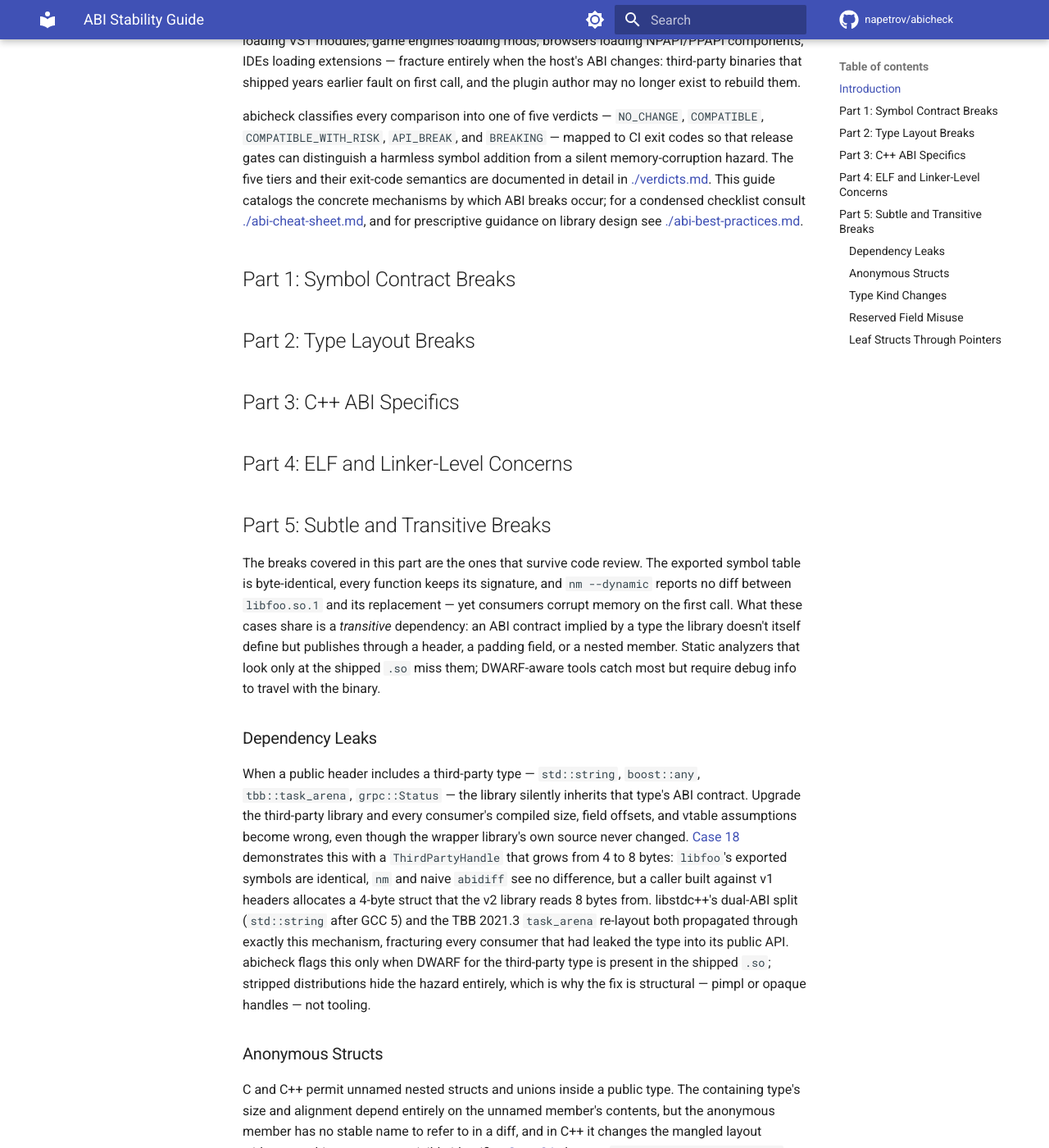
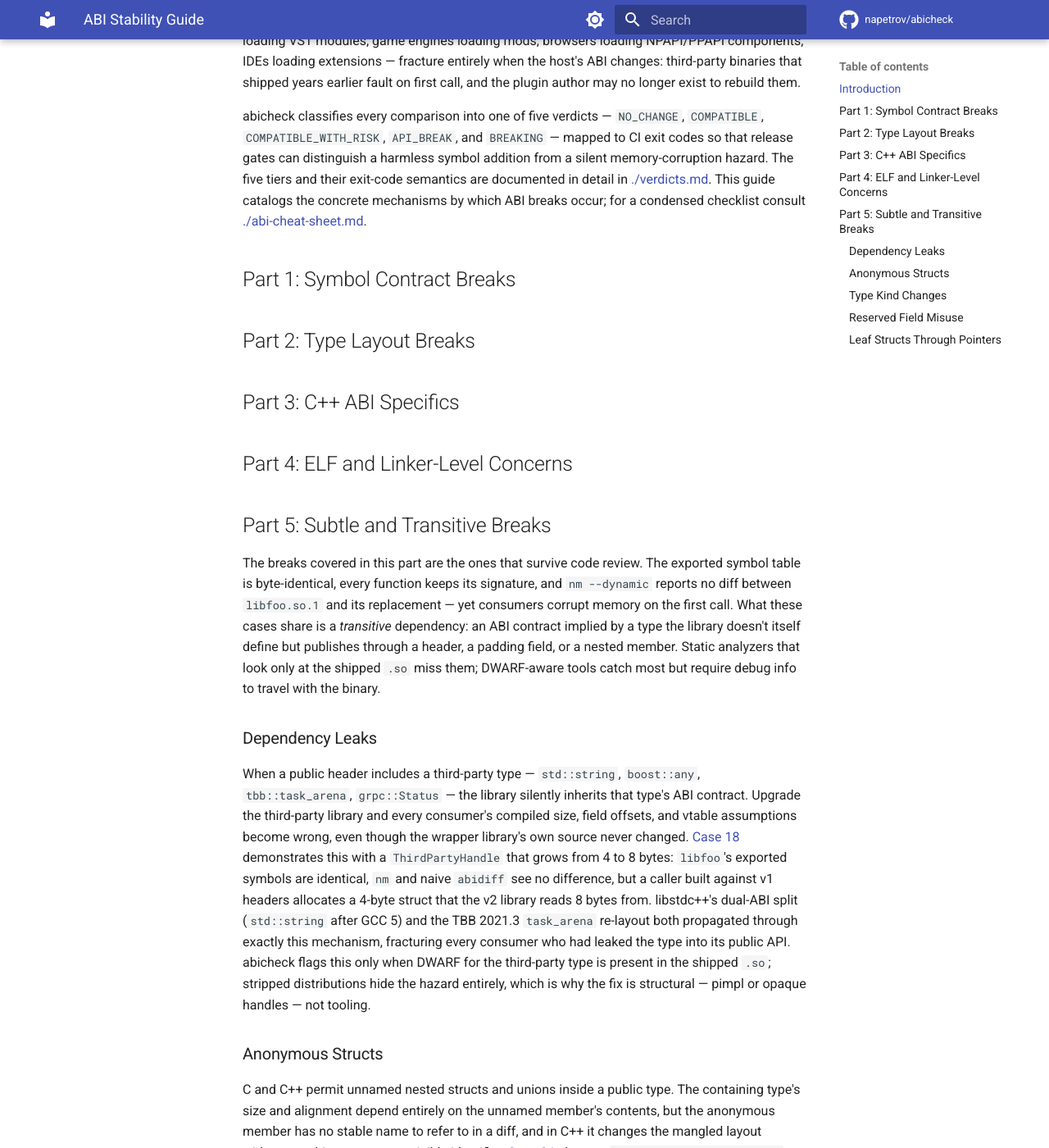
Before and after one commit to napetrov/abicheck, an MkDocs documentation site: the page built from docs/concepts/abi-stability-guide.md, in a window 1280 px wide and 1400 px high, scrolled down 642 px. Shown: the whole window at 82% size. Built offline with MkDocs 1.6.1 and Material for MkDocs 9.7.7, drawn with Linux system fonts in a browser that asks for light colours; comment, search, counter and statistics services are not loaded.

Commit message:
docs: fix mkdocs strict warnings on abi-stability-guide
Addresses CI failures on build-docs and lint-and-types jobs (both run
`mkdocs build --strict`) and CodeRabbit review comments:

- Remove broken link to abi-best-practices.md in the Introduction (file
  does not exist in the repo; referenced by scaffold content but the
  target was never created).
- Convert the five case example links from ../../examples/caseNN_*/README.md
  (outside the docs tree, not resolvable by mkdocs) to absolute GitHub URLs
  pointing at the example directories, matching the convention already used
  in concepts/abi-cheat-sheet.md.
- Apply the "who/that" nitpick in the Dependency Leaks sub-section.

```diff
--- a/docs/concepts/abi-stability-guide.md
+++ b/docs/concepts/abi-stability-guide.md
@@ -6,7 +6,7 @@ An **API** (Application Programming Interface) is a *source-level* contract: the
 
 The cost of an ABI break compounds with the size of the ecosystem depending on the library. When `libfoo.so.1` breaks ABI without bumping its SONAME, a Linux distribution must rebuild — and re-test, re-sign, and re-ship — every reverse-dependency in the archive; Debian and Fedora each track hundreds of such transitions per release. In embedded and firmware contexts, an ABI break shipped in an OTA update can brick devices in the field when a pre-linked application loads a new system library whose struct offsets have shifted. Plugin ecosystems — audio hosts loading VST modules, game engines loading mods, browsers loading NPAPI/PPAPI components, IDEs loading extensions — fracture entirely when the host's ABI changes: third-party binaries that shipped years earlier fault on first call, and the plugin author may no longer exist to rebuild them.
 
-abicheck classifies every comparison into one of five verdicts — `NO_CHANGE`, `COMPATIBLE`, `COMPATIBLE_WITH_RISK`, `API_BREAK`, and `BREAKING` — mapped to CI exit codes so that release gates can distinguish a harmless symbol addition from a silent memory-corruption hazard. The five tiers and their exit-code semantics are documented in detail in [./verdicts.md](./verdicts.md). This guide catalogs the concrete mechanisms by which ABI breaks occur; for a condensed checklist consult [./abi-cheat-sheet.md](./abi-cheat-sheet.md), and for prescriptive guidance on library design see [./abi-best-practices.md](./abi-best-practices.md).
+abicheck classifies every comparison into one of five verdicts — `NO_CHANGE`, `COMPATIBLE`, `COMPATIBLE_WITH_RISK`, `API_BREAK`, and `BREAKING` — mapped to CI exit codes so that release gates can distinguish a harmless symbol addition from a silent memory-corruption hazard. The five tiers and their exit-code semantics are documented in detail in [./verdicts.md](./verdicts.md). This guide catalogs the concrete mechanisms by which ABI breaks occur; for a condensed checklist consult [./abi-cheat-sheet.md](./abi-cheat-sheet.md).
 
 ## Part 1: Symbol Contract Breaks
 
@@ -42,13 +42,13 @@ When a public header includes a third-party type — `std::string`, `boost::any`
 ABI contract. Upgrade the third-party library and every consumer's compiled
 size, field offsets, and vtable assumptions become wrong, even though the
 wrapper library's own source never changed.
-[Case 18](../../examples/case18_dependency_leak/README.md) demonstrates this
+[Case 18](https://github.com/napetrov/abicheck/tree/main/examples/case18_dependency_leak) demonstrates this
 with a `ThirdPartyHandle` that grows from 4 to 8 bytes: `libfoo`'s exported
 symbols are identical, `nm` and naive `abidiff` see no difference, but a caller
 built against v1 headers allocates a 4-byte struct that the v2 library reads
 8 bytes from. libstdc++'s dual-ABI split (`std::string` after GCC 5) and the
 TBB 2021.3 `task_arena` re-layout both propagated through exactly this
-mechanism, fracturing every consumer that had leaked the type into its public
+mechanism, fracturing every consumer who had leaked the type into its public
 API. abicheck flags this only when DWARF for the third-party type is present
 in the shipped `.so`; stripped distributions hide the hazard entirely, which
 is why the fix is structural — pimpl or opaque handles — not tooling.
@@ -60,7 +60,7 @@ containing type's size and alignment depend entirely on the unnamed member's
 contents, but the anonymous member has no stable name to refer to in a diff,
 and in C++ it changes the mangled layout without touching any source-visible
 identifier.
-[Case 36](../../examples/case36_anon_struct/README.md) shows a
+[Case 36](https://github.com/napetrov/abicheck/tree/main/examples/case36_anon_struct) shows a
 `struct Variant { int tag; union { int i; float f; }; }` where replacing
 `float f` with `double d` inflates the union from 4 to 8 bytes and shifts the
 whole struct's size from 8 to 16, moving `i` from offset 4 to offset 8 due to
@@ -76,7 +76,7 @@ with the exact member offset delta.
 Swapping `struct` for `union`, `enum` for plain `int`, or `class` for `struct`
 at the same name — even when the size happens to match — is always an ABI
 break, because the *semantics* of member storage differ.
-[Case 55](../../examples/case55_type_kind_changed/README.md) changes `Data`
+[Case 55](https://github.com/napetrov/abicheck/tree/main/examples/case55_type_kind_changed) changes `Data`
 from a struct with sequential fields `x, y` (size 8) to a union where `x` and
 `y` overlap at offset 0 (size 4): `sizeof` shrinks, `y`'s offset moves, and
 writing one member now clobbers the other. Even a same-size swap — for
@@ -96,7 +96,7 @@ SONAME, but it only works if *no shipped binary ever touched the reserved
 bytes*. The moment a consumer writes to reserved storage (deliberately, via a
 cast, or accidentally, via `memset(&s, 0xFF, sizeof(s))` followed by
 field-wise init), repurposing those bytes becomes a silent data corruption.
-[Case 54](../../examples/case54_used_reserved_field/README.md) shows the
+[Case 54](https://github.com/napetrov/abicheck/tree/main/examples/case54_used_reserved_field) shows the
 *correct* pattern: v1 ships `__reserved1` and `__reserved2` at defined
 offsets; v2 renames them to `priority` and `max_retries` with the same types
 and offsets, and abicheck's `_diff_reserved_fields` detector recognizes the
@@ -113,7 +113,7 @@ contract.
 Pointer indirection is the single strongest ABI firewall available in C: a
 caller that handles only `T*` is agnostic to `sizeof(T)`, to `T`'s field
 offsets, and to the kind-tag of `T`.
-[Case 48](../../examples/case48_leaf_struct_through_pointer/README.md)
+[Case 48](https://github.com/napetrov/abicheck/tree/main/examples/case48_leaf_struct_through_pointer)
 contrasts this with the failing case — a `Container` that *embeds* `Leaf` by
 value. When `Leaf` grows from 4 to 8 bytes, `Container::flags` shifts from
 offset 8 to offset 16; the public API still takes only `Container*`, but the
```
